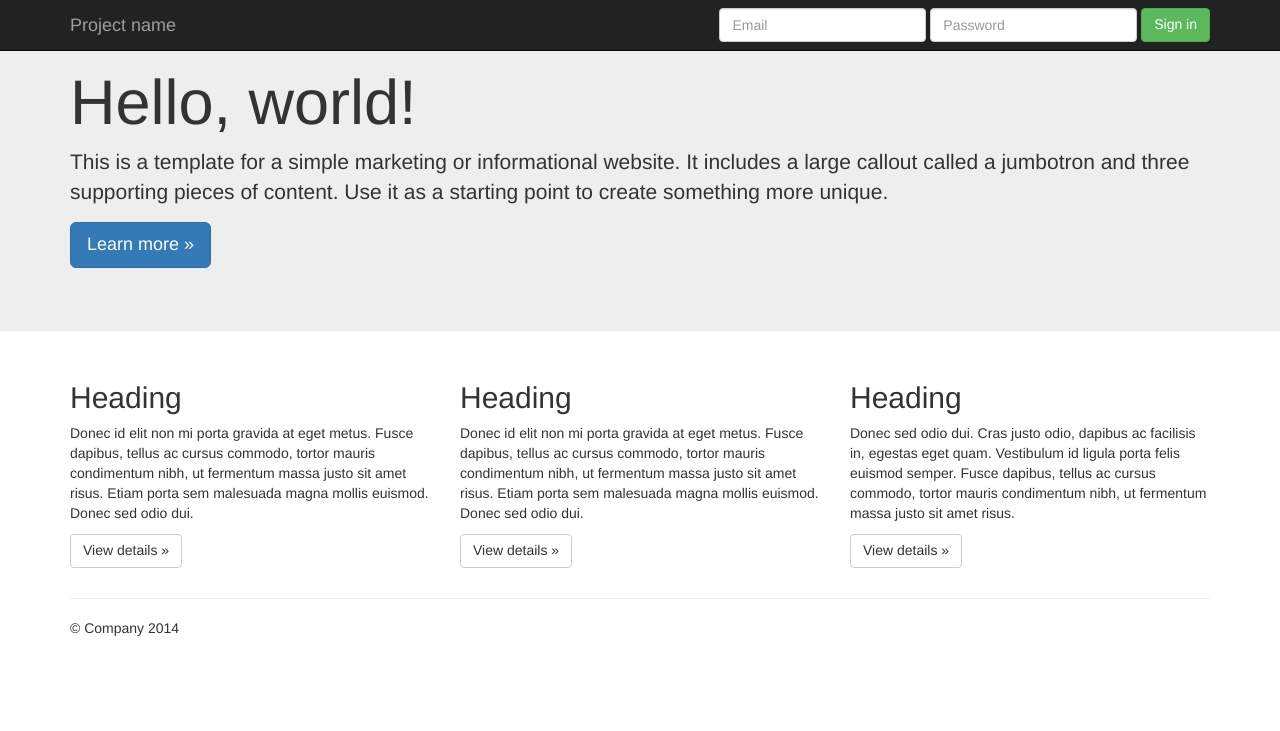
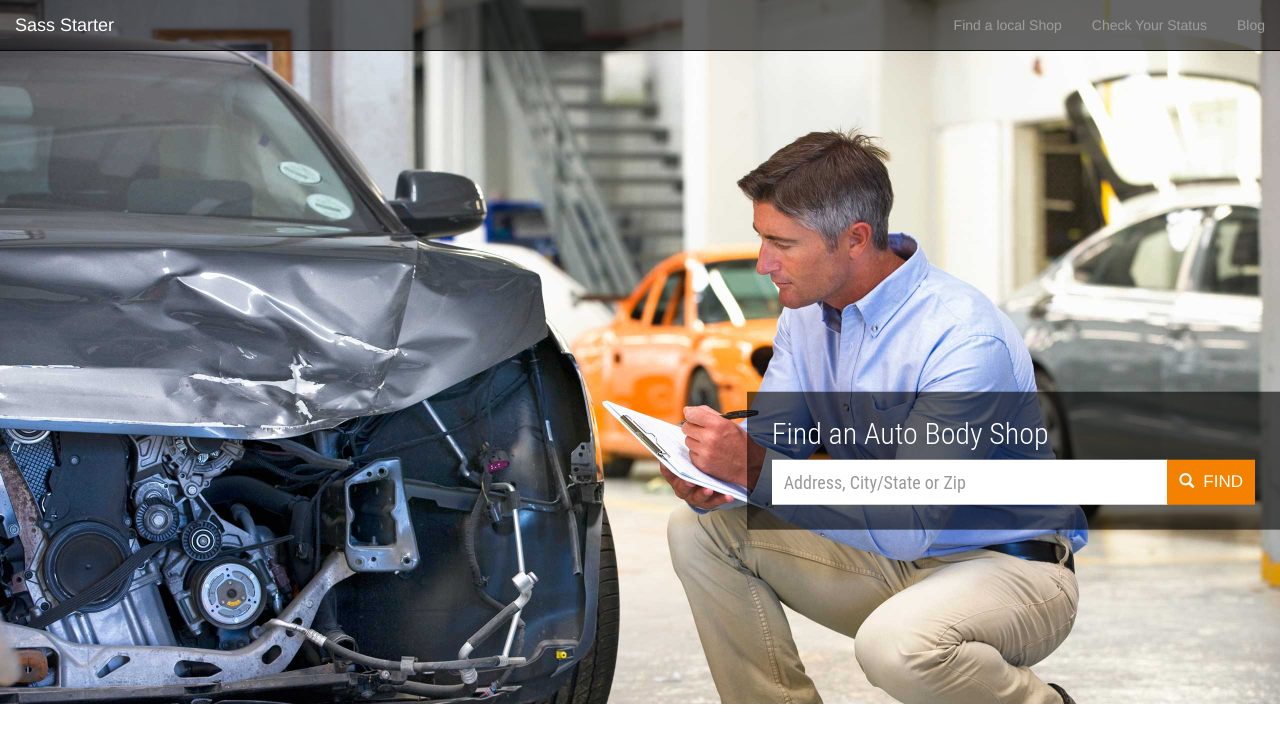
Before and after one commit to Coralma/bootstrap-sass-starter, a website: page index.html in a window 1280 px wide. Shown: the top 731 px of the page. Drawn offline with nearby package versions, Linux system fonts and the light colour scheme.

Commit message:
Change the index.html to adjust the layout of mobile and desktop.

```diff
--- a/index.html
+++ b/index.html
@@ -12,42 +12,66 @@
     <title>Bootstrap Sass Starter</title>
 
     <!-- Bootstrap core CSS -->
-    <link href="css/style.css" rel="stylesheet">
+    <link href="scss/style.css" rel="stylesheet">
 </head>
 
 <body>
 
 <nav class="navbar navbar-inverse navbar-fixed-top">
-    <div class="container">
+    <div class="container-fluid">
         <div class="navbar-header">
+            <a class="navbar-brand hidden-xs" href="#">Sass Starter</a>
+            <a class="navbar-brand center-block visible-xs" href="#">Sass</a>
             <button type="button" class="navbar-toggle collapsed" data-toggle="collapse" data-target="#navbar" aria-expanded="false" aria-controls="navbar">
                 <span class="sr-only">Toggle navigation</span>
                 <span class="icon-bar"></span>
                 <span class="icon-bar"></span>
                 <span class="icon-bar"></span>
             </button>
-            <a class="navbar-brand" href="#">Project name</a>
         </div>
         <div id="navbar" class="navbar-collapse collapse">
-            <form class="navbar-form navbar-right">
-                <div class="form-group">
-                    <input type="text" placeholder="Email" class="form-control">
-                </div>
-                <div class="form-group">
-                    <input type="password" placeholder="Password" class="form-control">
-                </div>
-                <button type="submit" class="btn btn-success">Sign in</button>
-            </form>
+            <ul class="nav navbar-nav navbar-right">
+                <li><a href="#" id="bodyShopLandingLink">Find a local Shop</a></li>
+                <li><a href="#" >Check Your Status</a></li>
+                <li class="last"><a id="ownashoplink">Blog</a></li>
+            </ul>
         </div><!--/.navbar-collapse -->
     </div>
 </nav>
 
 <!-- Main jumbotron for a primary marketing message or call to action -->
-<div class="jumbotron">
-    <div class="container">
-        <h1>Hello, world!</h1>
-        <p>This is a template for a simple marketing or informational website. It includes a large callout called a jumbotron and three supporting pieces of content. Use it as a starting point to create something more unique.</p>
-        <p><a class="btn btn-primary btn-lg" href="#" role="button">Learn more &raquo;</a></p>
+<div class="img-separate-section">
+    <div class="jumbotron background-info">
+        <div class="container">
+            <div id="search-container" class="search-section col-xs-12 col-sm-7 col-md-5 pull-right" style="display: block;">
+                <form action="/auto-body-shops/s" accept-charset="UTF-8" class="form-inline" id="searchForm">
+                    <h1>Find an Auto Body Shop</h1>
+                    <div class="input-group">
+                        <span class="input-group-btn back-button" style="display: none;">
+                            <button class="btn btn-default back-button" type="button" title="Back" style="display: none;">
+                                <span class="glyphicon glyphicon-arrow-left"></span>
+                            </button>
+                        </span> <input type="text" name="location" id="location" value="" autocorrect="off" placeholder="Address, City/State or Zip" class="location  form-control ui-autocomplete-input" autocomplete="off"> <span class="input-group-btn"> <input type="submit" class="hidden"><span id="iconClearVal" class="iconClear"></span>
+                            <button class="btn btn-default" id="search" type="submit" title="Find an auto body or collision repair shop">
+                                <span class="glyphicon glyphicon-search"></span><span class="find-text loading-hide">FIND</span> <span class="loading" style="display: none;" aria-hidden="true"></span>
+                            </button>
+                        </span>
+                    </div>
+                    <div id="current-loc-ds-parent" class="input-group vw-hide" style="display: none;">
+                        <div id="ds-cl" class="current-loc form-control">
+                            <div class=" mapPin pull-left removeRightPadding">
+                                <span class="glyphicon glyphicon-map-marker"></span>
+                            </div>
+                            <div class="pull-left removeLeftPadding ">
+                                <a title="click for current location" href="#" id="getCurrentLocationDS" class="getCurrentLocation ">My
+                                    Current Location</a>
+                            </div>
+                        </div>
+                    </div>
+
+                </form>
+            </div>
+        </div>
     </div>
 </div>
 
```
